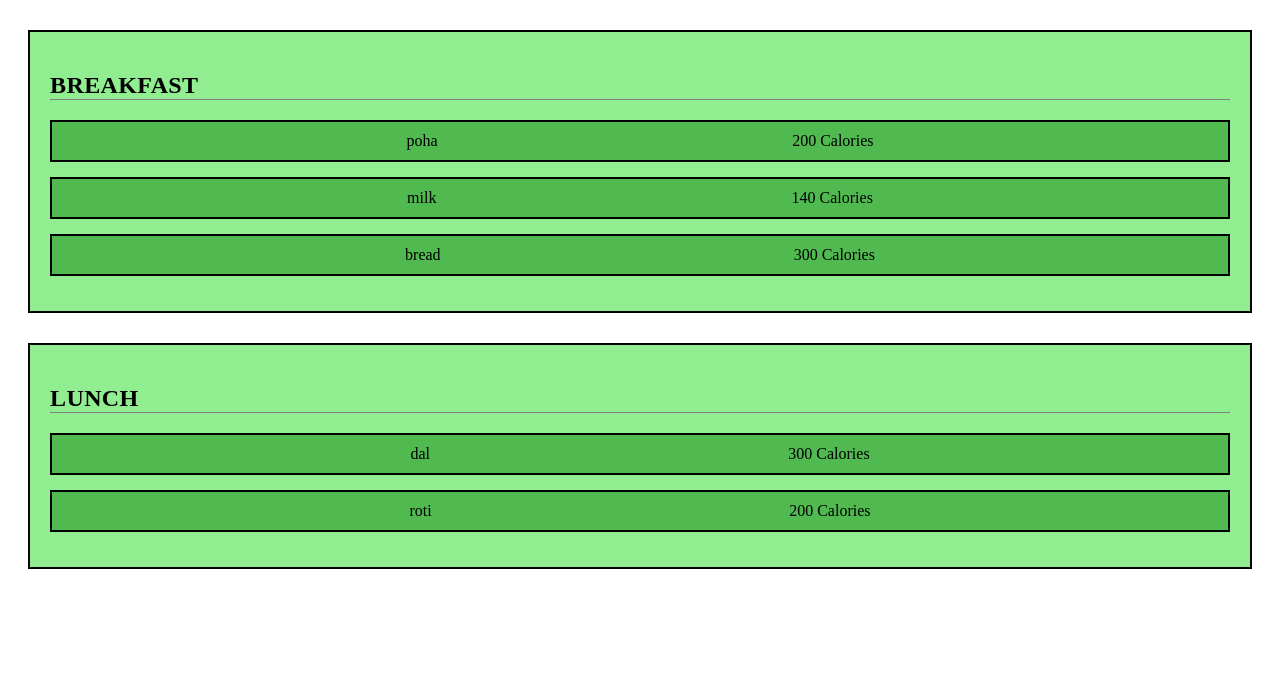
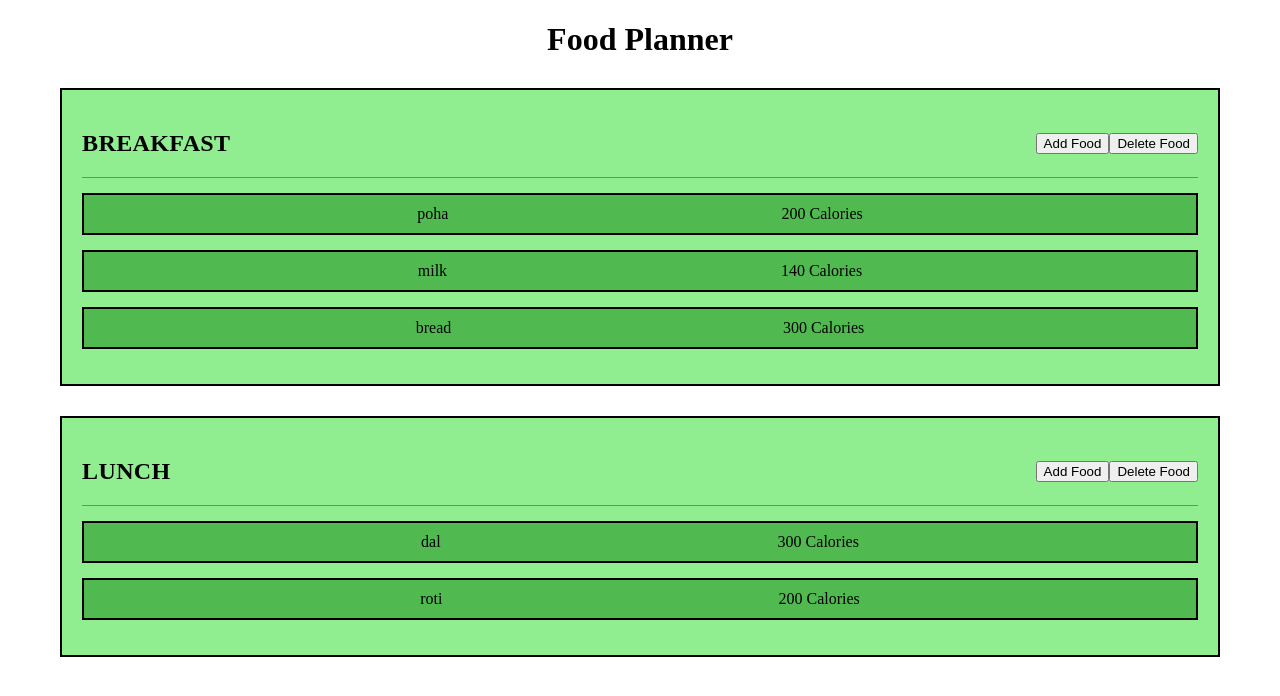
Before and after one commit to ajaybirbal/dragdrop-foodplanner, a React (Create React App) app: page / in a window 1280 px wide. Shown: the top 696 px of the page. Built offline with nearby package versions, Linux system fonts and the light colour scheme.

Commit message:
Redux added. Item loading from redux state

```diff
--- a/src/App.jsx
+++ b/src/App.jsx
@@ -1,59 +1,30 @@
-import { useState } from "react";
-import { v4 } from 'uuid'
+import { useEffect, useState } from "react";
 import styles from './App.module.css'
 import MenuDndContainer from "./components/MenuDndContainer";
-
-const initialItems = [
-  {
-    id: v4(),
-    brunch: "Breakfast",
-    items: [
-      {
-        id: v4(),
-        name: 'poha',
-        calories: 200
-      },
-      {
-        id: v4(),
-        name: 'milk',
-        calories: 140
-      },
-      {
-        id: v4(),
-        name: 'bread',
-        calories: 300
-      }
-
-    ]
-  },
-  {
-    id: v4(),
-    brunch: "Lunch",
-    items: [
-      {
-        id: v4(),
-        name: 'dal',
-        calories: 300
-      },
-      {
-        id: v4(),
-        name: 'roti',
-        calories: 200
-      }
-    ]
-  }
-]
-
+import initialdata from './initialdata'
+import { useDispatch, useSelector } from "react-redux";
+import { setUserplanStateData } from "./reducers/userplanReduxFunctions";
 
 function App() {
 
-  const [foodList, setFoodList] = useState(initialItems);
+  //react-redux functions
+  const dispatch = useDispatch();
+  const state = useSelector(state => state.userplan)
 
+  const [foodList, setFoodList] = useState([]);
+
+  useEffect(() => {
+    dispatch(setUserplanStateData(initialdata))
+    setFoodList(state)
+  }, [state]);
 
 
   return (
     // Wraps whole draggable app
-    <MenuDndContainer foodList={foodList} setFoodList={setFoodList} />
+    <div className={styles.contentWrapper}>
+      <h1>Food Planner</h1>
+      <MenuDndContainer />
+    </div>
   );
 }
 
--- a/src/App.module.css
+++ b/src/App.module.css
@@ -1,3 +1,12 @@
 * {
     box-sizing: border-box;
 }
+
+.contentWrapper {
+    max-width: 1200px;
+    margin: 0 auto
+}
+
+.contentWrapper h1 {
+    text-align: center;
+}
--- a/src/components/BrunchBox.jsx
+++ b/src/components/BrunchBox.jsx
@@ -3,10 +3,32 @@ import { Droppable } from 'react-beautiful-dnd'
 import styles from './../styles/brunchbox.module.css'
 import FoodItem from './FoodItem';
 
+/*******
+ * Displays individual brunch boxes. Responsible for handling them
+ */
 const BrunchBox = ({ brunch }) => {
+
+    //Adds food item
+    const addFood = (e) => {
+        e.preventDefault()
+    }
+
+    //Removes the whole brunch from the Planner
+    const deleteBrunch = e => {
+        e.preventDefault()
+    }
+
     return (
         <div className={styles.brunchOutline}>
-            <h2>{brunch.brunch}</h2>
+
+            <div className={styles.titleArea}>
+                <h2>{brunch.brunch}</h2>
+                <div>
+                    <button onClick={addFood}>Add Food</button>
+                    <button onClick={deleteBrunch}>Delete Food</button>
+                </div>
+            </div>
+
             <Droppable droppableId={brunch.id}>
                 {(provided) => (
                     <div
@@ -15,7 +37,7 @@ const BrunchBox = ({ brunch }) => {
                         ref={provided.innerRef}>
                         {brunch.items.map((item, index) => {
                             return (
-                                <FoodItem item={item} index={index} />
+                                <FoodItem item={item} index={index} key={item.id} />
                             )
                         })}
                         {provided.placeholder}
--- a/src/components/MenuDndContainer.jsx
+++ b/src/components/MenuDndContainer.jsx
@@ -3,7 +3,13 @@ import { DragDropContext } from 'react-beautiful-dnd'
 import styles from './../styles/menuwrapper.module.css'
 import BrunchBox from './BrunchBox'
 
-const MenuDndContainer = ({ foodList, setFoodList }) => {
+import { useDispatch, useSelector } from "react-redux";
+import { setUserplanStateData } from '../reducers/userplanReduxFunctions';
+
+const MenuDndContainer = () => {
+
+    const dispatch = useDispatch();
+    const state = useSelector(state => state.userplan)
 
     /*************
      * Handles what happens when items are dragged and dropped.
@@ -11,7 +17,7 @@ const MenuDndContainer = ({ foodList, setFoodList }) => {
      * @param result - Given by the drag and drop library
      */
     const onDragHandler = result => {
-        const foodListCopy = [...foodList];
+        const foodListCopy = [...state];
 
         //If not dropped in droppable area
         if (!result.destination) return;
@@ -24,17 +30,18 @@ const MenuDndContainer = ({ foodList, setFoodList }) => {
         const addIndex = foodListCopy.findIndex(item => item.id === result.destination.droppableId)
         foodListCopy[addIndex].items.splice(result.destination.index, 0, removedItem)
 
-        setFoodList(foodListCopy);
+        //Finally make changes to the state
+        dispatch(setUserplanStateData(foodListCopy))
     }
 
     return (
         <div className={styles.wrapper}>
             <DragDropContext onDragEnd={onDragHandler}>
 
-                {foodList.map(brunch => {
+                {state.map(brunch => {
                     return (
                         // Creates a bunch box
-                        <BrunchBox brunch={brunch} />
+                        <BrunchBox brunch={brunch} key={brunch.id} />
                     )
                 })}
 
--- a/src/index.js
+++ b/src/index.js
@@ -1,10 +1,15 @@
 import React from 'react';
 import ReactDOM from 'react-dom';
 import App from './App';
+import store from './store'
+import { provider } from 'react-redux'
+import { Provider } from 'react-redux';
 
 
 
-ReactDOM.render( <
-    App / > ,
+ReactDOM.render(
+    <Provider store={store}>
+        <App />
+    </Provider>,
     document.getElementById('root')
 );
--- /dev/null
+++ b/src/initialdata.js
@@ -0,0 +1,44 @@
+import { v4 } from 'uuid'
+
+/***
+ * Contains initial data
+ */
+const initialdata = [{
+    id: v4(),
+    brunch: "Breakfast",
+    items: [{
+        id: v4(),
+        name: 'poha',
+        calories: 200
+    },
+    {
+        id: v4(),
+        name: 'milk',
+        calories: 140
+    },
+    {
+        id: v4(),
+        name: 'bread',
+        calories: 300
+    }
+
+    ]
+},
+{
+    id: v4(),
+    brunch: "Lunch",
+    items: [{
+        id: v4(),
+        name: 'dal',
+        calories: 300
+    },
+    {
+        id: v4(),
+        name: 'roti',
+        calories: 200
+    }
+    ]
+}
+]
+
+export default initialdata;
--- /dev/null
+++ b/src/reducers/userplanReducer.js
@@ -0,0 +1,14 @@
+import initialData from './../initialdata'
+
+export default function userplanReducer(state = [], action){
+
+    switch(action.type){
+
+        //Sets the data
+        case 'SET_DATA':
+            return action.data
+
+        default:
+            return state
+    }
+}
--- /dev/null
+++ b/src/reducers/userplanReduxFunctions.js
@@ -0,0 +1,8 @@
+
+
+export const setUserplanStateData = data => {
+    return {
+        type: 'SET_DATA',
+        data
+    }
+}
--- /dev/null
+++ b/src/store.js
@@ -0,0 +1,10 @@
+import { combineReducers, createStore } from "redux";
+import userplanReducer from "./reducers/userplanReducer";
+
+const rootReducer = combineReducers({
+    userplan: userplanReducer
+})
+
+const store = createStore(rootReducer);
+
+export default store;
--- a/src/styles/brunchbox.module.css
+++ b/src/styles/brunchbox.module.css
@@ -9,5 +9,11 @@
     font-weight: 600;
     letter-spacing: 0.4px;
     text-transform: uppercase;
+}
+
+.titleArea {
+    display: flex;
+    justify-content: space-between;
+    align-items: center;
     border-bottom: 1px solid gray;
 }
```
